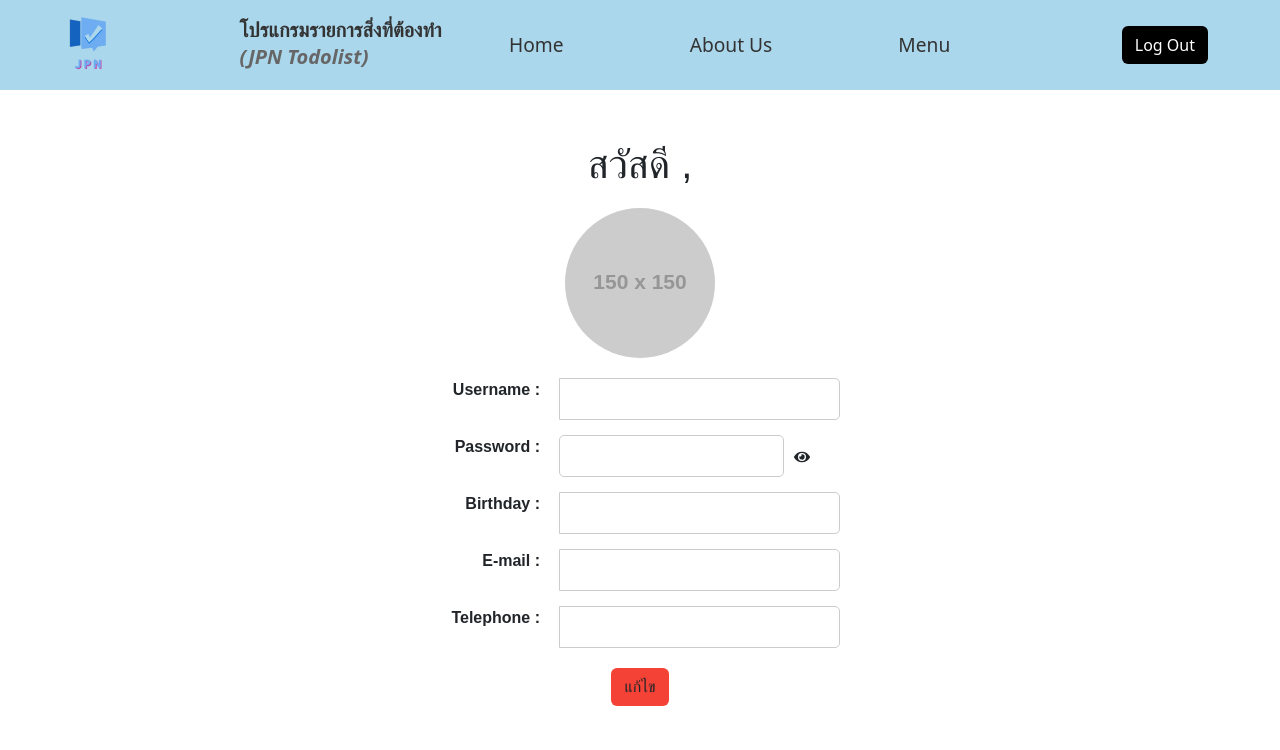
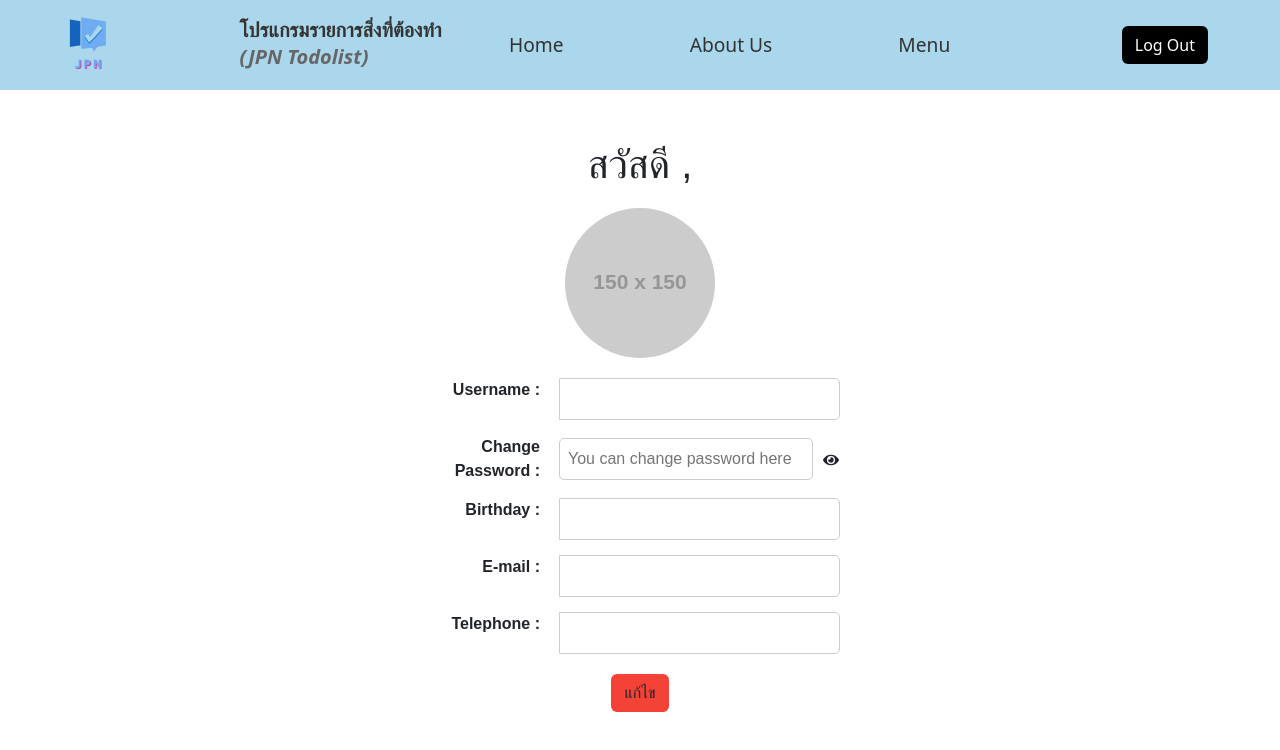
Before and after one commit to Poomlak/TODOLISTJPN, a React (Create React App) app in the folder jpn-project/: page /profile in a window 1280 px wide. Shown: the top 750 px of the page. Built offline with nearby package versions, Linux system fonts and the light colour scheme.

Commit message:
แก้หน้า profile type password+ปุ่ม go signup ไม่ไป

```diff
--- a/jpn-project/src/profile/Profile.css
+++ b/jpn-project/src/profile/Profile.css
@@ -48,6 +48,7 @@
 .password-field {
   display: flex;
   align-items: center;
+  width: 70%;
 }
 
 .password-toggle {
--- a/jpn-project/src/profile/Profile.js
+++ b/jpn-project/src/profile/Profile.js
@@ -125,14 +125,15 @@ const Profile = () => {
           </div>
 
           <div className="input-group">
-            <label htmlFor="password">Password :</label>
+            <label htmlFor="password">Change Password :</label>
             <div className="password-field">
               <input
                 type={showPassword ? "text" : "password"}
                 id="password"
                 name="member_password"
-                value={profile.member_password}
+                // value={profile.member_password}
                 onChange={handleInputChange}
+                placeholder="You can change password here"
                 readOnly={!isEditing}
               />
               <span onClick={togglePasswordVisibility} className="password-toggle">
--- a/jpn-project/src/signin/Signin.js
+++ b/jpn-project/src/signin/Signin.js
@@ -11,6 +11,9 @@ const Signin = () => {
 
   const goReset = () => {
     navigate("/resetpass");
+  };
+  const goSignup = () => {
+    navigate("/signup");
   };
 
   const [formData, setFormData] = useState({
@@ -121,7 +124,7 @@ const Signin = () => {
               <button type="submit" className="signin-button">
                 Sign in
               </button>
-              <button type="button" className="sign_up" onClick={"/signup"}>
+              <button type="button" className="sign_up" onClick={goSignup}>
                 Sign Up
               </button>
             </div>
```
